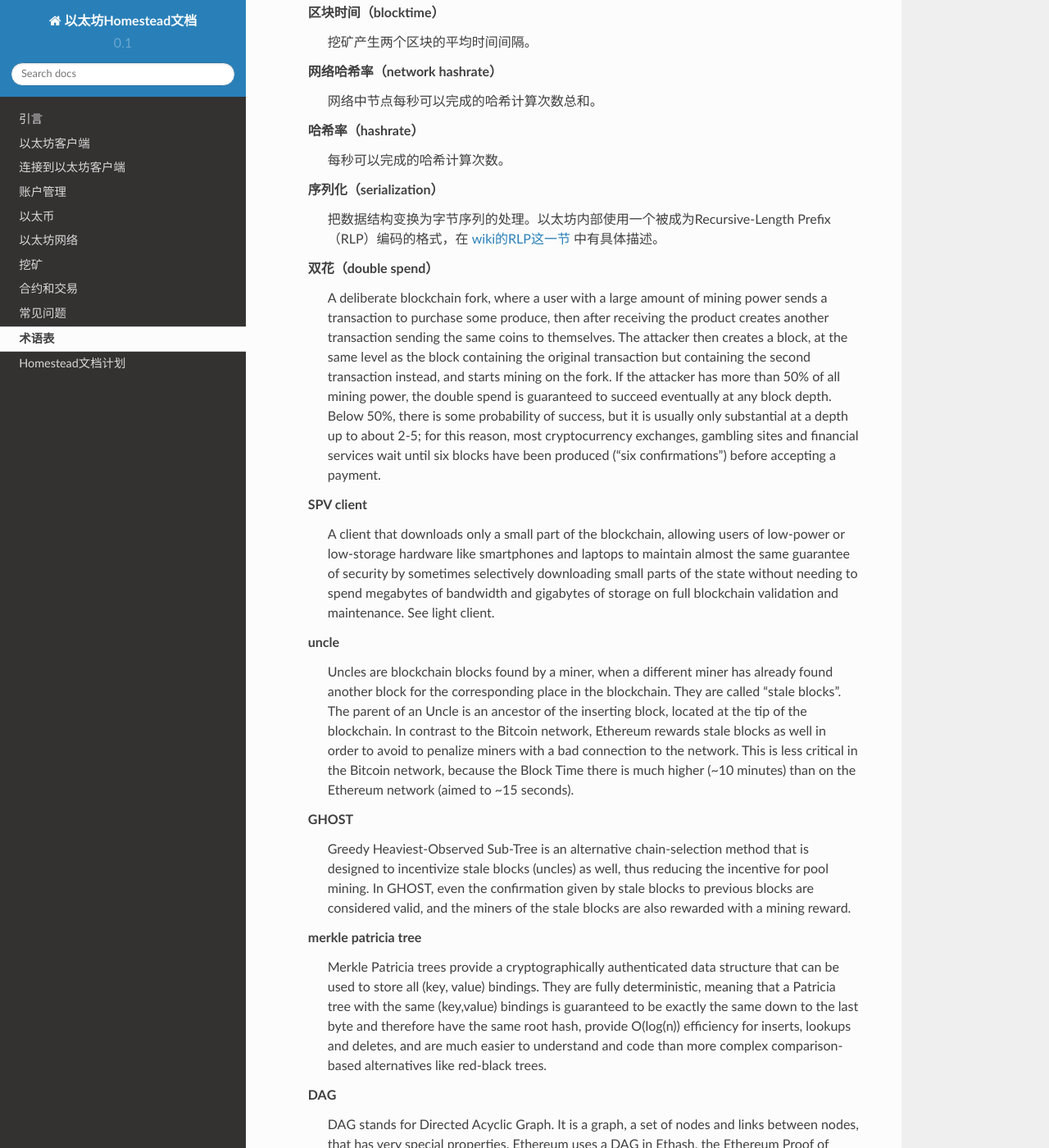
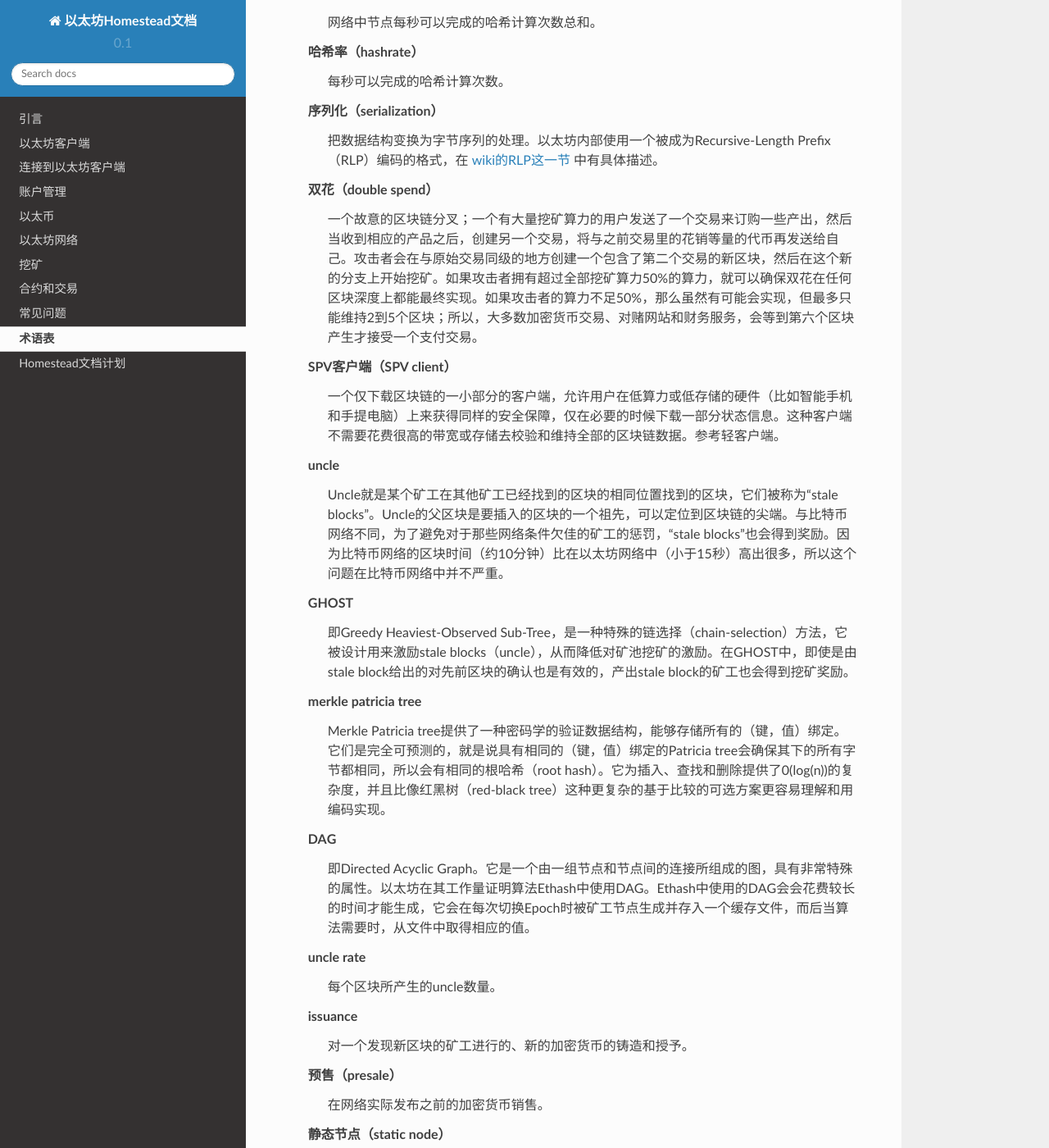
Before and after one commit to riversyang/homestead-guide-cn, a Sphinx documentation site: the page built from source/glossary.rst, in a window 1280 px wide and 1400 px high, scrolled down 7984 px. Shown: the whole window at 82% size. Built offline with Sphinx 7.4.7 and the Read the Docs theme 2.0.0, drawn with Linux system fonts in a browser that asks for light colours; some of the changed text lies outside the part shown.

Commit message:
Update translation.

```diff
--- a/source/glossary.rst
+++ b/source/glossary.rst
@@ -214,8 +214,6 @@
       Morden是以太坊的第一个替代性测试网络。预计它会从Frontier到Homestead阶段一直持续存在。
 
    测试网络（testnet）
-      A mirror network of the production Ethereum network that is meant
-      for testing. See Morden.
       为测试目的而存在的以太坊生产环境的镜像网络。参见morden。
 
    私链（private chain）
@@ -240,13 +238,9 @@
       即加密货币的经济学。
 
    协议（protocol）
-      A standard used to define a method of exchanging data over a
-      computer network.
       一个用来定义通过计算机网络交换数据的方法的标准。
 
    区块认可（block validation）
-      The checking of the coherence of the cryptographic signature of
-      the block with the history stored in the entire blockchain.
       即通过存储在区块链上的历史数据对区块的密码学签名进行合法性校验。
 
    区块时间（blocktime）
@@ -262,308 +256,175 @@
       把数据结构变换为字节序列的处理。以太坊内部使用一个被成为Recursive-Length Prefix（RLP）编码的格式，在 `wiki的RLP这一节 <https://github.com/ethereum/wiki/wiki/RLP>`_ 中有具体描述。
 
    双花（double spend）
-      A deliberate blockchain fork, where a user with a large amount of
-      mining power sends a transaction to purchase some produce, then
-      after receiving the product creates another transaction sending
-      the same coins to themselves. The attacker then creates a block,
-      at the same level as the block containing the original transaction
-      but containing the second transaction instead, and starts mining
-      on the fork. If the attacker has more than 50% of all mining power,
-      the double spend is guaranteed to succeed eventually at any block
-      depth. Below 50%, there is some probability of success, but it is
-      usually only substantial at a depth up to about 2-5; for this
-      reason, most cryptocurrency exchanges, gambling sites and financial
-      services wait until six blocks have been produced ("six
-      confirmations") before accepting a payment.
+      一个故意的区块链分叉；一个有大量挖矿算力的用户发送了一个交易来订购一些产出，然后当收到相应的产品之后，创建另一个交易，将与之前交易里的花销等量的代币再发送给自己。攻击者会在与原始交易同级的地方创建一个包含了第二个交易的新区块，然后在这个新的分支上开始挖矿。如果攻击者拥有超过全部挖矿算力50%的算力，就可以确保双花在任何区块深度上都能最终实现。如果攻击者的算力不足50%，那么虽然有可能会实现，但最多只能维持2到5个区块；所以，大多数加密货币交易、对赌网站和财务服务，会等到第六个区块产生才接受一个支付交易。
 
-   SPV client
-      A client that downloads only a small part of the blockchain,
-      allowing users of low-power or low-storage hardware like
-      smartphones and laptops to maintain almost the same guarantee of
-      security by sometimes selectively downloading small parts of the
-      state without needing to spend megabytes of bandwidth and
-      gigabytes of storage on full blockchain validation and maintenance.
-      See light client.
+   SPV客户端（SPV client）
+      一个仅下载区块链的一小部分的客户端，允许用户在低算力或低存储的硬件（比如智能手机和手提电脑）上来获得同样的安全保障，仅在必要的时候下载一部分状态信息。这种客户端不需要花费很高的带宽或存储去校验和维持全部的区块链数据。参考轻客户端。
 
    uncle
-      Uncles are blockchain blocks found by a miner, when a different
-      miner has already found another block for the corresponding place
-      in the blockchain. They are called “stale blocks”. The parent of
-      an Uncle is an ancestor of the inserting block, located at the tip
-      of the blockchain. In contrast to the Bitcoin network, Ethereum
-      rewards stale blocks as well in order to avoid to penalize miners
-      with a bad connection to the network. This is less critical in the
-      Bitcoin network, because the Block Time there is much higher
-      (~10 minutes) than on the Ethereum network (aimed to ~15 seconds).
+      Uncle就是某个矿工在其他矿工已经找到的区块的相同位置找到的区块，它们被称为“stale blocks”。Uncle的父区块是要插入的区块的一个祖先，可以定位到区块链的尖端。与比特币网络不同，为了避免对于那些网络条件欠佳的矿工的惩罚，“stale blocks”也会得到奖励。因为比特币网络的区块时间（约10分钟）比在以太坊网络中（小于15秒）高出很多，所以这个问题在比特币网络中并不严重。
 
    GHOST
-      Greedy Heaviest-Observed Sub-Tree is an alternative chain-selection
-      method that is designed to incentivize stale blocks (uncles) as well,
-      thus reducing the incentive for pool mining. In GHOST, even the
-      confirmation given by stale blocks to previous blocks are considered
-      valid, and the miners of the stale blocks are also rewarded with a
-      mining reward.
+      即Greedy Heaviest-Observed Sub-Tree，是一种特殊的链选择（chain-selection）方法，它被设计用来激励stale blocks（uncle），从而降低对矿池挖矿的激励。在GHOST中，即使是由stale block给出的对先前区块的确认也是有效的，产出stale block的矿工也会得到挖矿奖励。
 
    merkle patricia tree
-      Merkle Patricia trees provide a cryptographically authenticated
-      data structure that can be used to store all (key, value) bindings.
-      They are fully deterministic, meaning that a Patricia tree with
-      the same (key,value) bindings is guaranteed to be exactly the same
-      down to the last byte and therefore have the same root hash,
-      provide O(log(n)) efficiency for inserts, lookups and deletes,
-      and are much easier to understand and code than more complex
-      comparison-based alternatives like red-black trees.
+      Merkle Patricia tree提供了一种密码学的验证数据结构，能够存储所有的（键，值）绑定。它们是完全可预测的，就是说具有相同的（键，值）绑定的Patricia tree会确保其下的所有字节都相同，所以会有相同的根哈希（root hash）。它为插入、查找和删除提供了0(log(n))的复杂度，并且比像红黑树（red-black tree）这种更复杂的基于比较的可选方案更容易理解和用编码实现。
 
    DAG
-      DAG stands for Directed Acyclic Graph. It is a graph, a set of
-      nodes and links between nodes, that has very special properties.
-      Ethereum uses a DAG in Ethash, the Ethereum Proof of Work (POW)
-      algorithm.The Ethash DAG takes a long time to be generated,
-      which is done by a Miner node into a cache file for each Epoch.
-      The file data is then used when a value from this graph is
-      required by the algorithm.
+      即Directed Acyclic Graph。它是一个由一组节点和节点间的连接所组成的图，具有非常特殊的属性。以太坊在其工作量证明算法Ethash中使用DAG。Ethash中使用的DAG会会花费较长的时间才能生成，它会在每次切换Epoch时被矿工节点生成并存入一个缓存文件，而后当算法需要时，从文件中取得相应的值。
 
    uncle rate
-      The number of uncles produced per block.
+      每个区块所产生的uncle数量。
 
    issuance
-      The minting and granting of new cryptocurrency to a miner who has
-      found a new block.
+      对一个发现新区块的矿工进行的、新的加密货币的铸造和授予。
 
-   presale
-      Sale of cryptocurrency before the actual launch of the network.
+   预售（presale）
+      在网络实际发布之前的加密货币销售。
 
-   static node
-      A feature supported by Geth, the Golang Ethereum client, which
-      makes it possible to always connect to specific peers. Static
-      nodes are re-connected on disconnects. For details, see the
-      :ref:`section on static nodes <cr-static-nodes>`.
+   静态节点（static node）
+      以太坊客户端Geth、Golang支持的一种特性，允许总是连接到特定的节点。静态节点会在断线时重新连接。请参考 :ref:`静态节点的章节 <cr-static-nodes>` 。
 
-   bootnode
-      The nodes which can be used to initiate the discovery process when
-      running a node. The endpoints of these nodes are recorded in the
-      Ethereum source code.
+   引导节点（bootnode）
+      当一个节点运行的时候，可以被用来初始化发现过程的节点。这些节点的接入点是在以太坊代码之中记载的。
 
-   exchange
-      An online marketplace which facilitates the exchange of crypto or
-      fiat currencies based on the market exchange rate.
+   兑换（exchange）
+      一个在线交易市场，可以基于市场兑换比率进行加密货币和官方货币的兑换。
 
-   compiler
-      A program that translates pieces of code written in high level
-      languages into low level executable code.
+   编译器（compiler）
+      一个可以将高级语言书写的代码变换为低级的可执行代码的程序。
 
-   genesis block
-      The first block in a blockchain.
+   创世区块（genesis block）
+      区块链中的第一个区块。
 
-   network id
-      A number which identifies a particular version of the Ethereum
-      network.
+   网络ID（network id）
+      一个用来标示以太坊网络特定版本的数字。
 
-   block header
-      The data in a block which is unique to its content and the
-      circumstances in which it was created. It includes the hash of the
-      previous block's header, the version of the software the block is
-      mined with, the timestamp and the merkle root hash of the contents
-      of the block.
+   区块头（block header）
+      一个区块中一组数据，具有针对区块的内容和区块创建时的状况的唯一性。它包含了前一个区块头的哈希、挖出当前区块的软件版本、时间戳以及区块内容的merkle根哈希。
 
-   pending transaction
-      A transaction that is not yet confirmed by the Ethereum network.
+   待定的交易（pending transaction）
+      一个尚未被以太坊网络所确认的交易。
 
-   block propagation
-      The process of transmitting a confirmed block to all other nodes
-      in the network.
+   区块广播（block propagation）
+      将一个已确认的区块传送给网络中的所有节点的过程。
 
-   sidechain
-      A blockchain that branches off a main blockchain and checks in
-      periodically with the main blockchain. Besides that it runs
-      independently from the main chain, and any security compromises
-      in the sidechain will not affect the main chain.
+   侧链（sidechain）
+      从主链上分支出去的、周期性地进行检查的一个区块链。由于侧链是脱离主链独立运行的，所以其上的安全损害不会影响到主链。
 
    pegging
-      Locking down the exchange rate of the coins/tokens in two chains
-      (usually a main and a side chain) in a certain direction.
+      单向地锁定两个链上的货币/代币兑换比率（通常是一个主链和一个侧链）。
 
    2-way pegging
-      Locking down the exchange rate of the coins/tokens in two chains
-      (usually a main and a side chain) in both directions.
+      双向地锁定两个链上的货币/代币兑换比率（通常是一个主链和一个侧链）。
 
-   trustless
-      Refers to the ability of a network to trustworthily mediate
-      transactions without any of the involved parties needing to trust
-      anyone else.
+   去信任（trustless）
+      指一种网络能力，通过可信的方式完成交易，而不需要相关各方信任其他任何人。
 
    faucet
-      A website that dispenses (normally testnet) cryptocurrencies for
-      free.
+      一个随意分发加密货币（一般是测试网络）的网站。
 
-   checksum
-      A count of the number of bits in a transmission that is included
-      with the unit so that the receiving end can verify that the
-      entirety of the message has been transmitted.
+   检查计数（checksum）
+      一次数据传输中的数据位计数，它会被包含在数据单元中，以便接收方可以验证所有的数据都被传输完成了。
 
    ICAP
-      Interexchange Client Address Protocol, an IBAN-compatible system
-      for referencing and transacting to client accounts aimed to
-      streamline the process of transferring funds, worry-free between
-      exchanges and, ultimately, making KYC and AML concerns a thing of
-      the past.
+      即Interexchange Client Address Protocol，是一个用来标示和处理用户账户的、兼容IBAN（国际银行账户编号）的系统。它旨在提高资金转移的效率、保证汇兑安全，最终，使KYC（Know Your Customer，指了解客户）和AML（Anti-money laundering，即反洗钱）顾虑成为过去。
 
-   private key
-      A private key is a string of characters known only to the owner,
-      that is paired with a public key to set off algorithms for text
-      encryption and decryption.
+   私钥（private key）
+      私钥是一个仅拥有者才知道的字符串，和其所对应的公钥一起被文本加密解密算法所使用。
 
-   public key
-      A string of characters derived from a private key that can be made
-      public. The public key can be used to verify the authenticity of
-      any signature created using the private key.
+   公钥（public key）
+      一个由私钥衍生出来的字符串，可以公开。它被用来校验由私钥生成的签名的真实性。
 
-   encryption
-      Encryption is the conversion of electronic data into a form
-      unreadable by anyone except the owner of the correct decryption
-      key. It can further be described as a process by which a document
-      (plaintext) is combined with a shorter string of data, called a
-      key (e.g. ``c85ef7d79691fe79573b1a7064c19c1a9819ebdbd1faaab1a8ec92344438aaf4``),
-      to produce an output (ciphertext) which can be "decrypted" back into
-      the original plaintext by someone else who has the key, but which is
-      incomprehensible and computationally infeasible to decrypt for
-      anyone who does not have the key.
+   编码（encryption）
+      编码就是一个将电子数据变换为其他人不可读的格式的处理，只有拥有正确的解码密钥的人才能获知原始数据。就是将一个称为密钥的较短的字符数据（比如 ``c85ef7d79691fe79573b1a7064c19c1a9819ebdbd1faaab1a8ec92344438aaf4`` ）混合进原始数据（纯文本）中产生一个输出（加密文本），这个输出可以被持有密钥的人“解码”为原始的数据，但其他任何没有密钥的人都无法进行解码。
 
-   digital signature
-      A mathematical scheme for demonstrating the authenticity of a
-      digital message or documents.
+   数字签名（digital signature）
+      一个用来证明一个数字消息或文档真实性的数学方案。
 
-   port
-      A network port is a communication endpoint used by a one of the
-      existing standards of establishing a network conversation
-      (e.g. TCP, UDP).
+   端口（port）
+      一个网络端口就是由实现网络数据交互的现成标准（比如TCP、UDP）所使用的通信端点。
 
    RPC
-      Remote Procedure Call, a protocol that a program uses to request
-      a service from a program located in another computer in a network
-      without having to understand the network details.
+      即Remote Procedure Call，是一种无需了解网络细节，就可以从网络中的远程计算机上请求一个服务的程序协议。
 
    IPC
-      Interprocess communication (IPC) is a set of programming interfaces
-      that allow a programmer to coordinate activities among different
-      program processes that can run concurrently in an operating system.
+      即Interprocess communication，是一组变成接口，允许程序员在一个操作系统中跨多个程序进程完成一些协作任务。
 
    attach
-      The command used to initiate the Ethereum Javascript console.
+      一个可以初始化以太坊Javascript控制台的命令。
 
    daemon
-      A computer program that runs as a background process instead of
-      in direct control by an interactive user.
+      一种后台运行的计算机程序，不直接与用户进行交互。
 
-   system service
-      See base layer service
+   系统服务（system service）
+      参考base layer service
 
-   base layer service
-      Services such as SWARM and Whisper which are built into the
-      Ethereum platform.
+   基础服务（base layer service）
+      像Swarm和Whisper这样内置在以太坊平台的服务。
 
    js
       Javascript.
 
-   syncing
-      The process of downloading the entire blockchain.
+   同步（syncing）
+      下载全部区块链数据的过程。
 
-   fast sync
-      Instead of processing the entire block-chain one link at a time,
-      and replay all transactions that ever happened in history, fast
-      syncing downloads the transaction receipts along the blocks, and
-      pulls an entire recent state database.
+   快速同步（fast sync）
+      快速同步仅下载区块的交易收据并拉取最新的状态数据库，而不是一次性处理全部区块链并回顾所有历史交易。
 
    ASIC
-      Application-specific integrated circuit, in this case referring
-      to an integrated circuit custom built for cryptocurrency mining.
+      即Application-specific integrated circuit，在这里指专为加密货币挖矿所设计的特制集成电路。
 
-   memory-hard
-      Memory hard functions are processes that experience a drastic
-      decrease in speed or feasibility when the amount of available
-      memory even slightly decreases.
+   强存储（memory-hard）
+      强存储功能就是那些即使有效存储略微降低，也会使速度和可用性大幅降低的处理。
 
    keyfile
-      Every account's private key/address pair exists as a single
-      keyfile. These are JSON text files which contains the encrypted
-      private key of the account, which can only be decrypted with the
-      password entered during account creation.
+      每个账户的私钥/地址对都被保存在一个keyfile里边。这是一个包含了账户的加密私钥的JSON文本文件，只有创建账户过程中输入的密码才能对其进行解密。
 
-   ICAP format
-      The format of the IBANs defined using the
-      `Inter-exchange Client Address Protocol <https://github.com/ethereumjs/ethereumjs-icap>`_.
+   ICAP格式（ICAP format）
+      使用 `Inter-exchange Client Address Protocol <https://github.com/ethereumjs/ethereumjs-icap>`_ 定义的IBAN（国际银行账户编号）格式。
 
-   block(chain) explorer
-      A website that allows easy searching and extraction of data from
-      the blockchain.
+   区块链浏览器（block chain explorer）
+      一个允许简单的从区块链搜索和导出数据的网络站点。
 
    geth
-      Ethereum client implemented in the Golang programming language,
-      based on the protocol as defined in the Ethereum Yellow Paper.
+      基于以太坊黄皮书定义的协议，用Golang程序设计语言实现的以太坊客户端。
 
    eth
-      Ethereum client implemented in the C++ programming language,
-      based on the protocol as defined in the Ethereum Yellow Paper.
+      基于以太坊黄皮书定义的协议，用C++程序设计语言实现的以太坊客户端。
 
    ethereumjs
-      Ethereum client implemented in the Javascript/Node programming
-      language, based on the protocol as defined in the Ethereum Yellow
-      Paper.
+      基于以太坊黄皮书定义的协议，用Javascript程序设计语言实现的以太坊客户端。
 
    pyethereum
-      Ethereum client implemented in the Python programming language,
-      based on the protocol as defined in the Ethereum Yellow Paper.
+      基于以太坊黄皮书定义的协议，用Python程序设计语言实现的以太坊客户端。
 
    ethereumj
-      Ethereum client implemented in the Java programming language,
-      based on the protocol as defined in the Ethereum Yellow Paper.
+      基于以太坊黄皮书定义的协议，用Java程序设计语言实现的以太坊客户端。
 
    ethereumh
-      Ethereum client implemented in the Haskell programming language,
-      based on the protocol as defined in the Ethereum Yellow Paper.
+      基于以太坊黄皮书定义的协议，用Maskell程序设计语言实现的以太坊客户端。
 
    parity
-      Ethereum client implemented in the Rust programming language,
-      based on the protocol as defined in the Ethereum Yellow Paper.
+      基于以太坊黄皮书定义的协议，用Rush程序设计语言实现的以太坊客户端。
 
-   difficulty
-      In very general terms, the amount of effort required to mine a new
-      block. With the launch of Homestead, the
-      `difficulty adjustment algorithm will change <https://github.com/ethereum/EIPs/blob/master/EIPS/eip-2.mediawiki>`_.
+   难度（difficulty）
+      最简单的讲，就是挖到一个新区块所需的工作量。随着Homestead的发布，`难度调整算法也改变了 <https://github.com/ethereum/EIPs/blob/master/EIPS/eip-2.mediawiki>`_ 。
 
-   account
-      Accounts are a central part of the Ethereum network and are an
-      essential part of any transaction or contract. In Ethereum,
-      there are two types of accounts: Externally Owned accounts (EOA)
-      and Contract accounts.
+   账户（account）
+      账户是以太坊网络的中心部分，也是任何交易或合约的必要组成部分。在以太坊中由两种类型的账户：外部账户（EOA）和合约账户。
 
-   HLL (obsolete)
-      Acronym for Higher Level Language, which is what Serpent and
-      Solidity are. HLL is what early Ðapp developers called Ethereum
-      programming languages that did not touch the low level elements.
-      This phrase has been phased out.
+   HLL (obsolete，淘汰的)
+      即Higher Level Language，就是Serpent和Solidity这样的语言。HLL也是早期的Ðapp开发者对不涉及低级元素的以太坊程序设计语言的称呼，这个习语已经被逐步废除了。
 
-   CLL (obsolete)
-      Acronym for C Like Language, which Mutan was. This acronym has
-      been phased out.
+   CLL (obsolete，淘汰的)
+      即C Like Language，就是Mutan这样的语言。这个缩写也已经被废除了。
 
-   ES1, ES2, and ES3 (obsolete)
-      "Ethereum Script" versions 1,2 and 3. There were early versions
-      of what would become the Ethereum Virtual Machine (EVM).
+   ES1, ES2, and ES3 (obsolete，淘汰的)
+      "Ethereum Script"的版本1，2和3。这些是以太坊虚拟机（EVM）的早期版本。
 
-   log event
-      Contracts are triggered by transactions executed as part of the
-      block verification. If conceived of as a function call, contract
-      execution is asynchronous, and therefore they have no return value.
-      Instead contracts communicate to the outside world with log events.
-      The log events are part of the transaction receipt which is
-      produced when the transaction is executed.
-      The receipts are stored in the receipt trie, the integrity of
-      which is guaranteed by the fact that the current root of the
-      receipt trie is part of the block header alongside the roots of
-      state and state-trie. In a broad sense from the external
-      perspective receipts are part of the Ethereum system state except
-      that they are not readable contracts internally.
+   日志事件（log event）
+      合约是被作为区块验证的一部分的交易执行所触发的。如果把它们想象成为函数调用，那么合约执行就是异步的，所以它们没有返回值。取而代之地，它们是用日志事件与外部世界进行通信的。日志事件是交易收据的一部分，是在交易执行时产生的。收据是被保存在收据二叉树上的，收据二叉树是作为区块头的一部分，和状态二叉树的根状态一起保存的，这保证了它的完整性。更广义地从外部来看，除了这些收据不是能从内部读取的合约以外，它们是以太坊系统状态的一个组成部分。
 
    .. hardware wallet
    .. brain wallet
```
